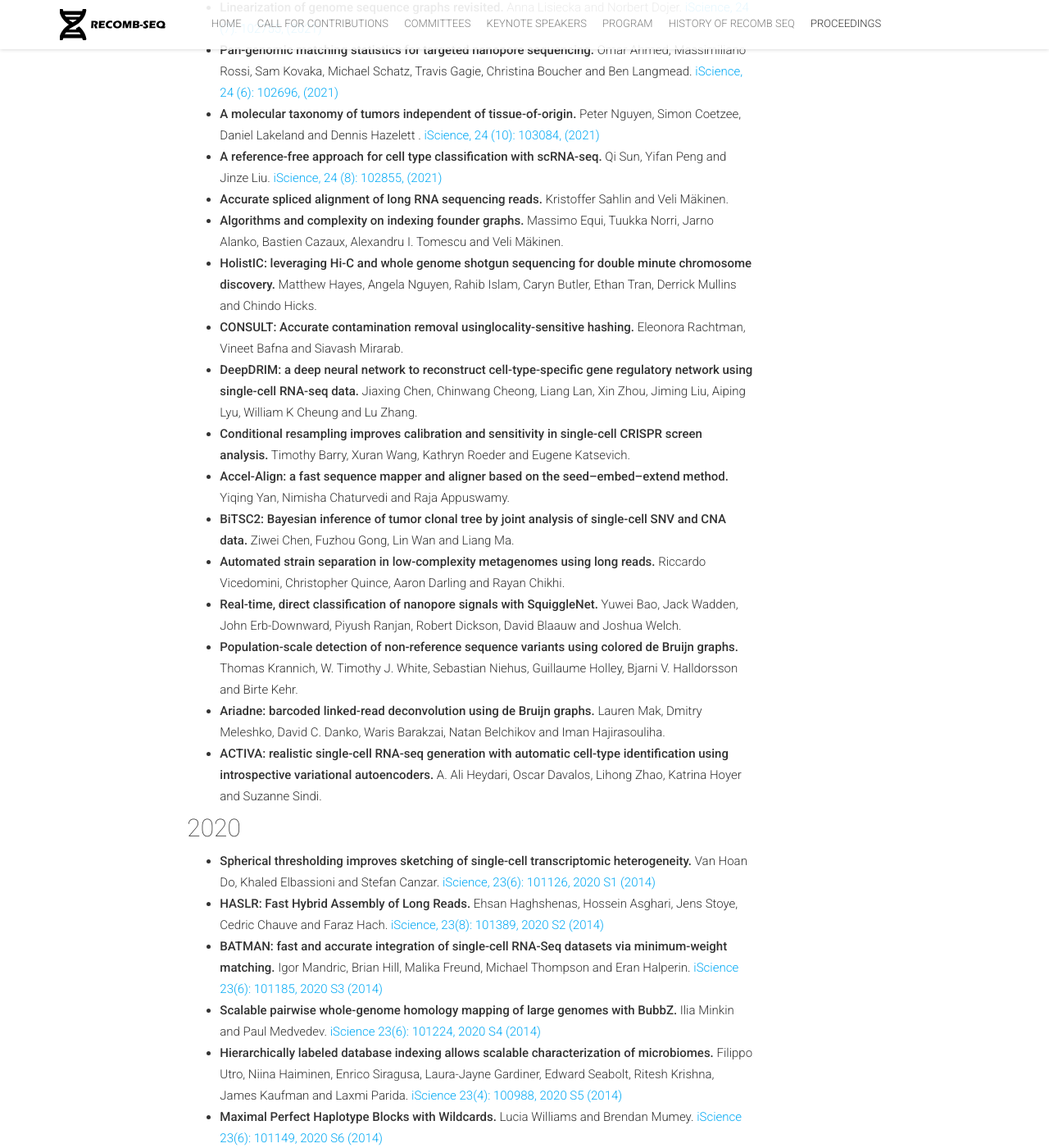
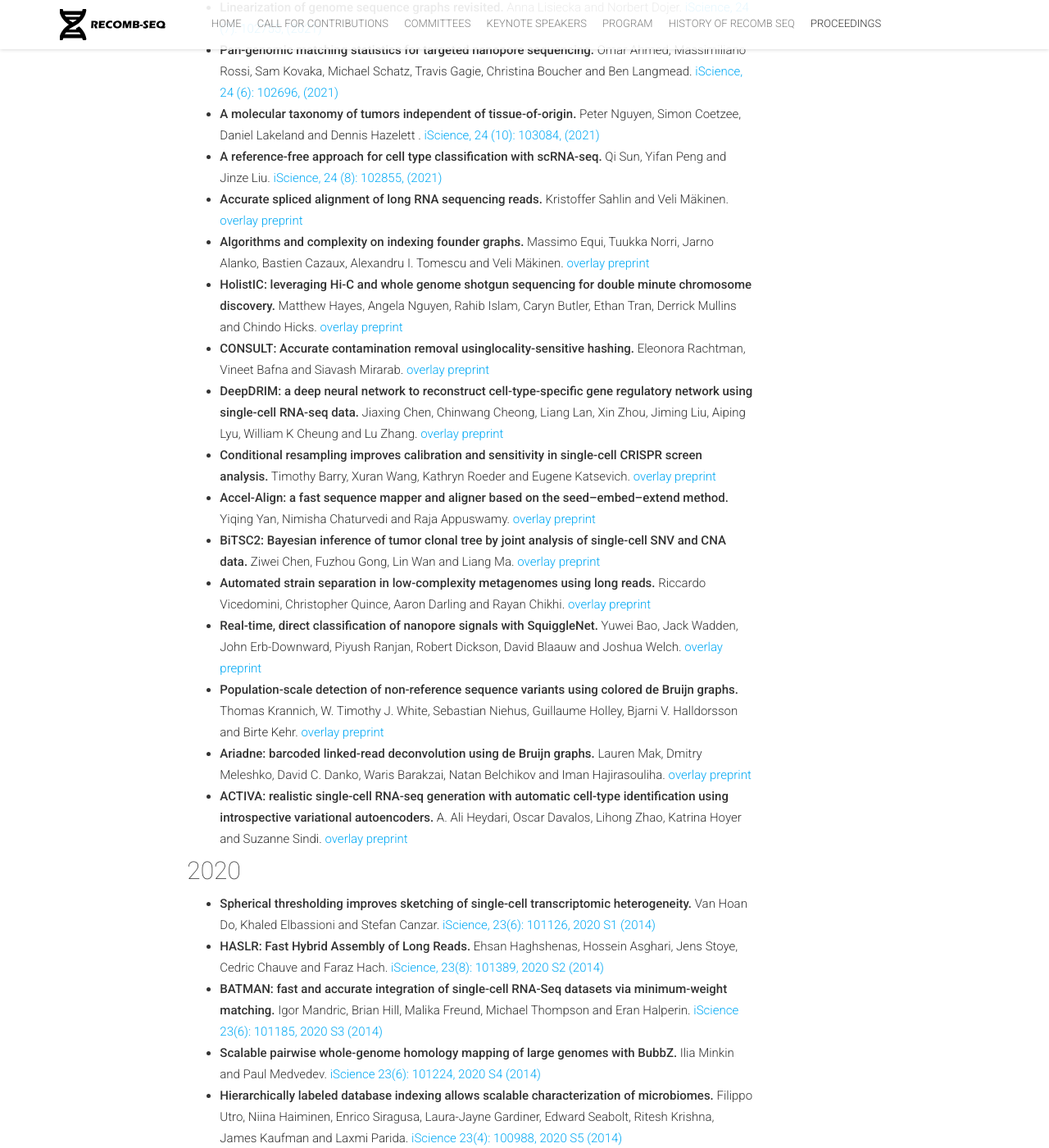
Before and after one commit to recomb-seq/recomb-seq.github.io, a Jekyll site: the page built from proceedings.md, in a window 1280 px wide and 1400 px high, scrolled down 4046 px. Shown: the whole window at 82% size. Built offline with Jekyll 4.4.1, drawn with Linux system fonts in a browser that asks for light colours; nearby versions of some CDN libraries; comment, search, counter and statistics services are not loaded.

Commit message:
Update proceedings.md
added 2021 overlay links

```diff
--- a/proceedings.md
+++ b/proceedings.md
@@ -80,19 +80,19 @@ isStaticPost: true
   - **Pan-genomic matching statistics for targeted nanopore sequencing.** Omar Ahmed, Massimiliano Rossi, Sam Kovaka, Michael Schatz, Travis Gagie, Christina Boucher and Ben Langmead. [iScience, 24 (6): 102696, (2021)](https://www.cell.com/iscience/fulltext/S2589-0042(21)00664-7)
   - **A molecular taxonomy of tumors independent of tissue-of-origin.** Peter Nguyen, Simon Coetzee, Daniel Lakeland and Dennis Hazelett . [iScience, 24 (10): 103084, (2021)](https://www.cell.com/iscience/fulltext/S2589-0042(21)01052-X)
   - **A reference-free approach for cell type classification with scRNA-seq.** Qi Sun, Yifan Peng and Jinze Liu. [iScience, 24 (8): 102855, (2021)](https://www.cell.com/iscience/fulltext/S2589-0042(21)00823-3)
-  - **Accurate spliced alignment of long RNA sequencing reads.** Kristoffer Sahlin and Veli Mäkinen.
-  - **Algorithms and complexity on indexing founder graphs.** Massimo Equi, Tuukka Norri, Jarno Alanko, Bastien Cazaux, Alexandru I. Tomescu and Veli Mäkinen.
-  - **HolistIC: leveraging Hi-C and whole genome shotgun sequencing for double minute chromosome discovery.** Matthew Hayes, Angela Nguyen, Rahib Islam, Caryn Butler, Ethan Tran, Derrick Mullins and Chindo Hicks.
-  - **CONSULT: Accurate contamination removal usinglocality-sensitive hashing.** Eleonora Rachtman, Vineet Bafna and Siavash Mirarab.
-  - **DeepDRIM: a deep neural network to reconstruct cell-type-specific gene regulatory network using single-cell RNA-seq data.** Jiaxing Chen, Chinwang Cheong, Liang Lan, Xin Zhou, Jiming Liu, Aiping Lyu, William K Cheung and Lu Zhang.
-  - **Conditional resampling improves calibration and sensitivity in single-cell CRISPR screen analysis.** Timothy Barry, Xuran Wang, Kathryn Roeder and Eugene Katsevich.
-  - **Accel-Align: a fast sequence mapper and aligner based on the seed–embed–extend method.** Yiqing Yan, Nimisha Chaturvedi and Raja Appuswamy.
-  - **BiTSC2: Bayesian inference of tumor clonal tree by joint analysis of single-cell SNV and CNA data.** Ziwei Chen, Fuzhou Gong, Lin Wan and Liang Ma.
-  - **Automated strain separation in low-complexity metagenomes using long reads.** Riccardo Vicedomini, Christopher Quince, Aaron Darling and Rayan Chikhi.
-  - **Real-time, direct classification of nanopore signals with SquiggleNet.** Yuwei Bao, Jack Wadden, John Erb-Downward, Piyush Ranjan, Robert Dickson, David Blaauw and Joshua Welch.
-  - **Population-scale detection of non-reference sequence variants using colored de Bruijn graphs.** Thomas Krannich, W. Timothy J. White, Sebastian Niehus, Guillaume Holley, Bjarni V. Halldorsson and Birte Kehr.
-  - **Ariadne: barcoded linked-read deconvolution using de Bruijn graphs.** Lauren Mak, Dmitry Meleshko, David C. Danko, Waris Barakzai, Natan Belchikov and Iman Hajirasouliha.
-  - **ACTIVA: realistic single-cell RNA-seq generation with automatic cell-type identification using introspective variational autoencoders.** A. Ali Heydari, Oscar Davalos, Lihong Zhao, Katrina Hoyer and Suzanne Sindi.
+  - **Accurate spliced alignment of long RNA sequencing reads.** Kristoffer Sahlin and Veli Mäkinen. [overlay preprint](https://doi.org/10.1101/2020.09.02.279208)
+  - **Algorithms and complexity on indexing founder graphs.** Massimo Equi, Tuukka Norri, Jarno Alanko, Bastien Cazaux, Alexandru I. Tomescu and Veli Mäkinen. [overlay preprint](https://doi.org/10.48550/arXiv.2102.12822)
+  - **HolistIC: leveraging Hi-C and whole genome shotgun sequencing for double minute chromosome discovery.** Matthew Hayes, Angela Nguyen, Rahib Islam, Caryn Butler, Ethan Tran, Derrick Mullins and Chindo Hicks. [overlay preprint](https://doi.org/10.1101/2021.03.22.435038)
+  - **CONSULT: Accurate contamination removal usinglocality-sensitive hashing.** Eleonora Rachtman, Vineet Bafna and Siavash Mirarab. [overlay preprint](https://doi.org/10.1101/2021.03.18.436035)
+  - **DeepDRIM: a deep neural network to reconstruct cell-type-specific gene regulatory network using single-cell RNA-seq data.** Jiaxing Chen, Chinwang Cheong, Liang Lan, Xin Zhou, Jiming Liu, Aiping Lyu, William K Cheung and Lu Zhang. [overlay preprint](https://doi.org/10.1101/2021.02.03.429484)
+  - **Conditional resampling improves calibration and sensitivity in single-cell CRISPR screen analysis.** Timothy Barry, Xuran Wang, Kathryn Roeder and Eugene Katsevich. [overlay preprint](https://doi.org/10.1101/2020.08.13.250092)
+  - **Accel-Align: a fast sequence mapper and aligner based on the seed–embed–extend method.** Yiqing Yan, Nimisha Chaturvedi and Raja Appuswamy. [overlay preprint](https://doi.org/10.1101/2020.07.20.211888)
+  - **BiTSC2: Bayesian inference of tumor clonal tree by joint analysis of single-cell SNV and CNA data.** Ziwei Chen, Fuzhou Gong, Lin Wan and Liang Ma. [overlay preprint](https://doi.org/10.1101/2020.11.30.380949)
+  - **Automated strain separation in low-complexity metagenomes using long reads.** Riccardo Vicedomini, Christopher Quince, Aaron Darling and Rayan Chikhi. [overlay preprint](https://doi.org/10.1101/2021.02.24.429166)
+  - **Real-time, direct classification of nanopore signals with SquiggleNet.** Yuwei Bao, Jack Wadden, John Erb-Downward, Piyush Ranjan, Robert Dickson, David Blaauw and Joshua Welch. [overlay preprint](https://doi.org/10.1101/2021.01.15.426907)
+  - **Population-scale detection of non-reference sequence variants using colored de Bruijn graphs.** Thomas Krannich, W. Timothy J. White, Sebastian Niehus, Guillaume Holley, Bjarni V. Halldorsson and Birte Kehr. [overlay preprint](https://doi.org/10.1101/2021.03.23.436560)
+  - **Ariadne: barcoded linked-read deconvolution using de Bruijn graphs.** Lauren Mak, Dmitry Meleshko, David C. Danko, Waris Barakzai, Natan Belchikov and Iman Hajirasouliha. [overlay preprint](https://doi.org/10.1101/2021.05.09.443255)
+  - **ACTIVA: realistic single-cell RNA-seq generation with automatic cell-type identification using introspective variational autoencoders.** A. Ali Heydari, Oscar Davalos, Lihong Zhao, Katrina Hoyer and Suzanne Sindi. [overlay preprint](https://doi.org/10.1093/bioinformatics/btac095)
 
 ##### 2020
 
```
